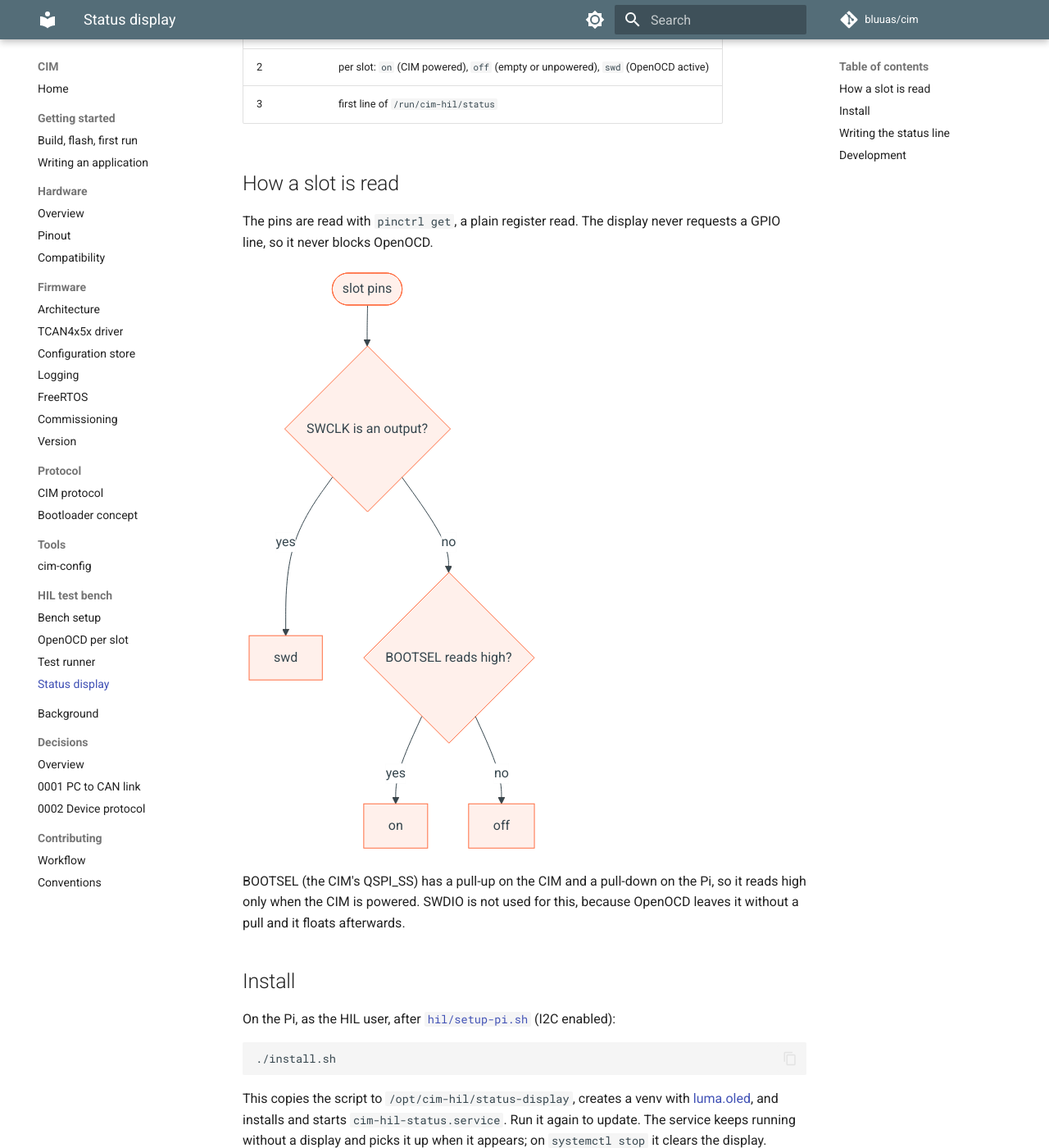
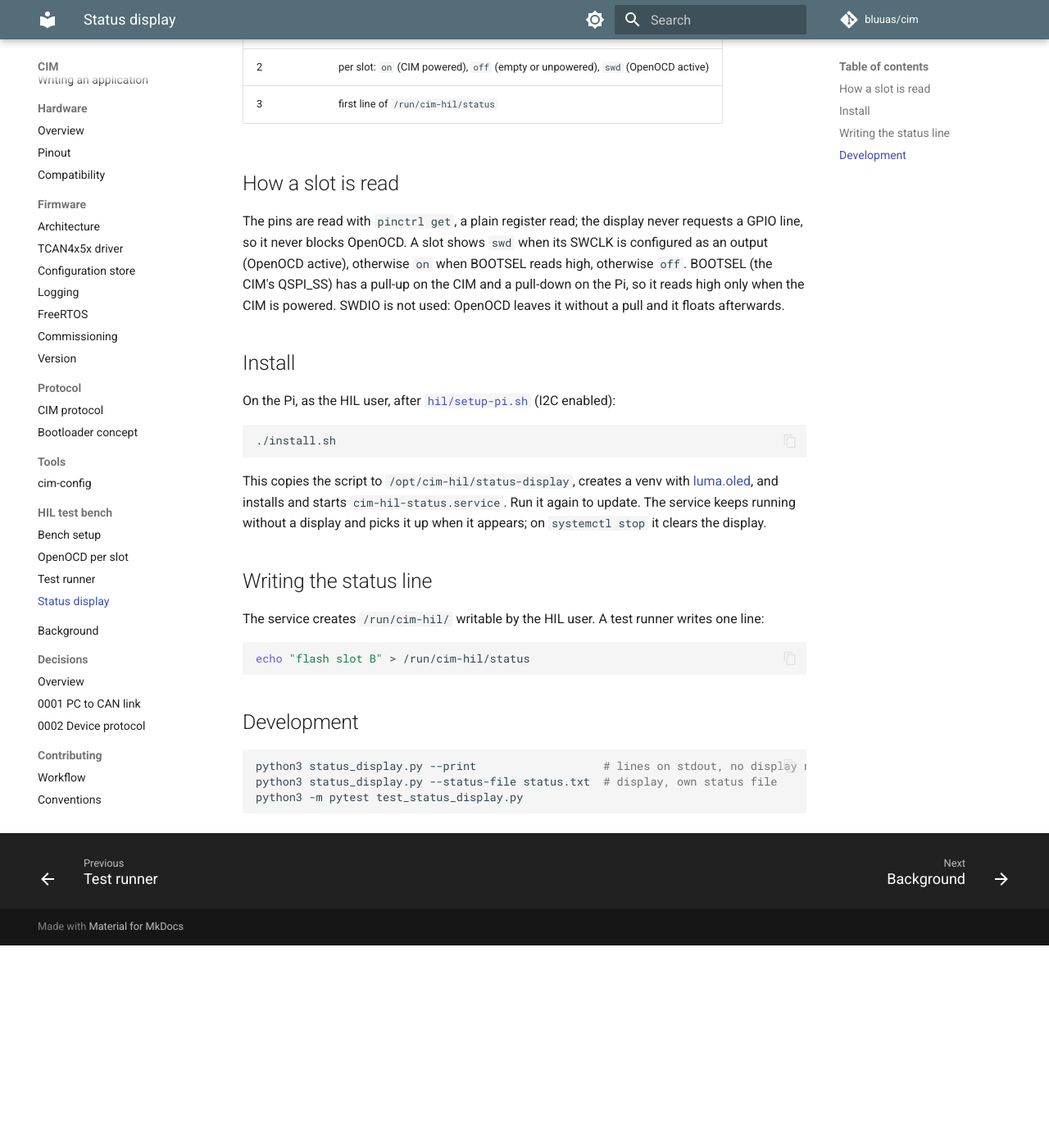
Before and after one commit to bluuas/cim, an MkDocs documentation site: the page built from hil/status-display/README.md, in a window 1280 px wide and 1400 px high, scrolled down 373 px. Shown: the whole window at 82% size. Built offline with MkDocs 1.6.1 and Material for MkDocs 9.7.7, drawn with Linux system fonts in a browser that asks for light colours; comment, search, counter and statistics services are not loaded; after the commit the page ends 1526 px from its top, so only the background shows below that; some of the changed text lies outside the part shown.

Commit message:
chore(hil): remove unused options and repeated text from bench tools (#91)
Cleanup from the review: the unused `can` key of the bench description,
the `rtt_read` symbol parameter and the status display options, links in
the HIL READMEs, current-state-only known boards table (history moved to
#41 and #43).

HIL run on this branch: see the workflow_dispatch run.

- [x] Tested on hardware (board: cim_proto_v7, bench) / pending HIL run

Co-authored-by: Claude Sonnet 5.5 <noreply@anthropic.com>

````diff
--- a/hil/status-display/README.md
+++ b/hil/status-display/README.md
@@ -16,18 +16,7 @@ flash slot B
 
 ## How a slot is read
 
-The pins are read with `pinctrl get`, a plain register read. The display never requests a GPIO line, so it never blocks OpenOCD.
-
-```mermaid
-flowchart TD
-    start(["slot pins"]) --> swclk{"SWCLK is an output?"}
-    swclk -- yes --> swd["swd"]
-    swclk -- no --> bootsel{"BOOTSEL reads high?"}
-    bootsel -- yes --> on["on"]
-    bootsel -- no --> off["off"]
-```
-
-BOOTSEL (the CIM's QSPI_SS) has a pull-up on the CIM and a pull-down on the Pi, so it reads high only when the CIM is powered. SWDIO is not used for this, because OpenOCD leaves it without a pull and it floats afterwards.
+The pins are read with `pinctrl get`, a plain register read; the display never requests a GPIO line, so it never blocks OpenOCD. A slot shows `swd` when its SWCLK is configured as an output (OpenOCD active), otherwise `on` when BOOTSEL reads high, otherwise `off`. BOOTSEL (the CIM's QSPI_SS) has a pull-up on the CIM and a pull-down on the Pi, so it reads high only when the CIM is powered. SWDIO is not used: OpenOCD leaves it without a pull and it floats afterwards.
 
 ## Install
 
````
Also changed, not shown: other parts of hil/status-display/README.md (+1 -1 lines), docs/hil/README.md (+3 -3 lines), hil/openocd/README.md (+8 -6 lines), hil/runner/README.md (+2 -2 lines), 5 other files.
